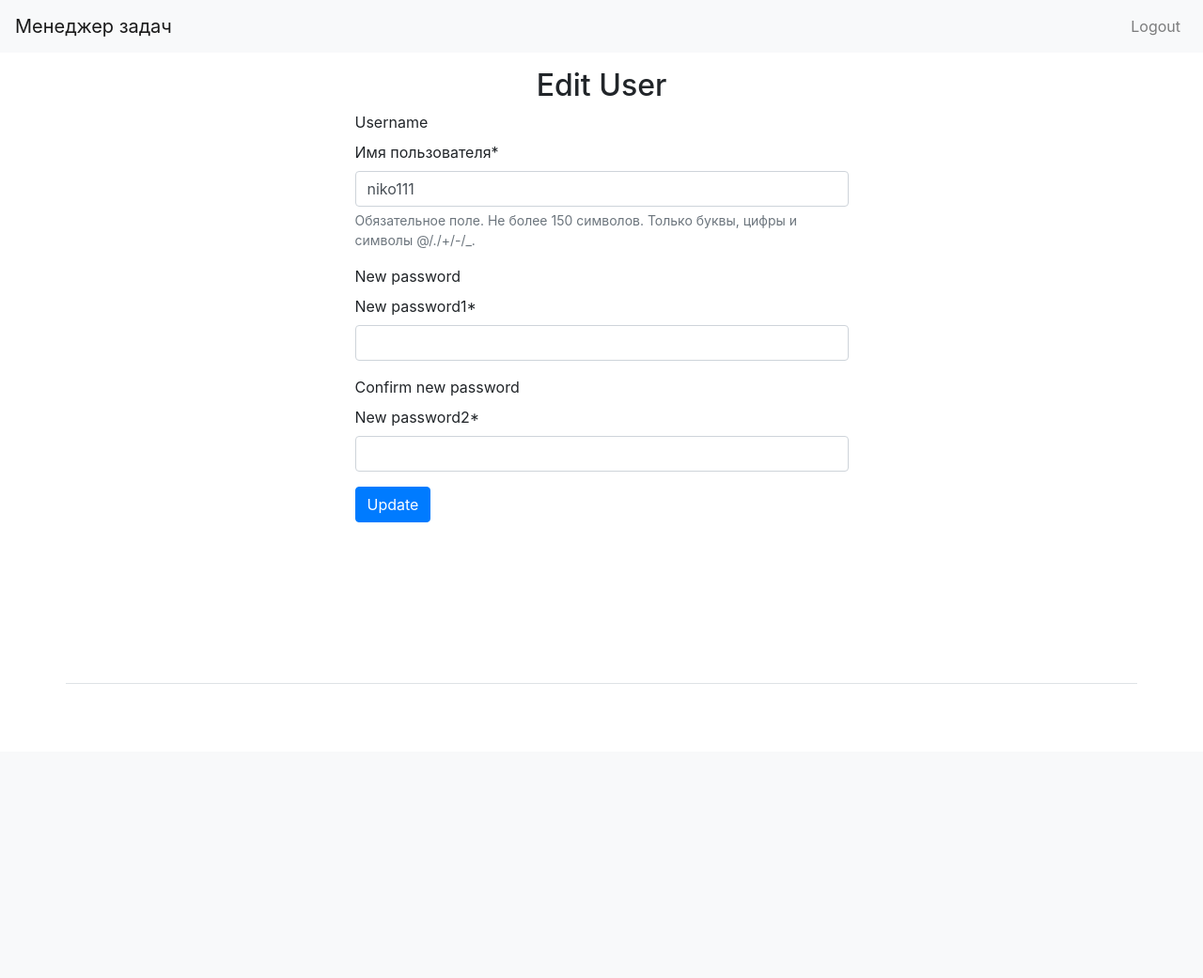
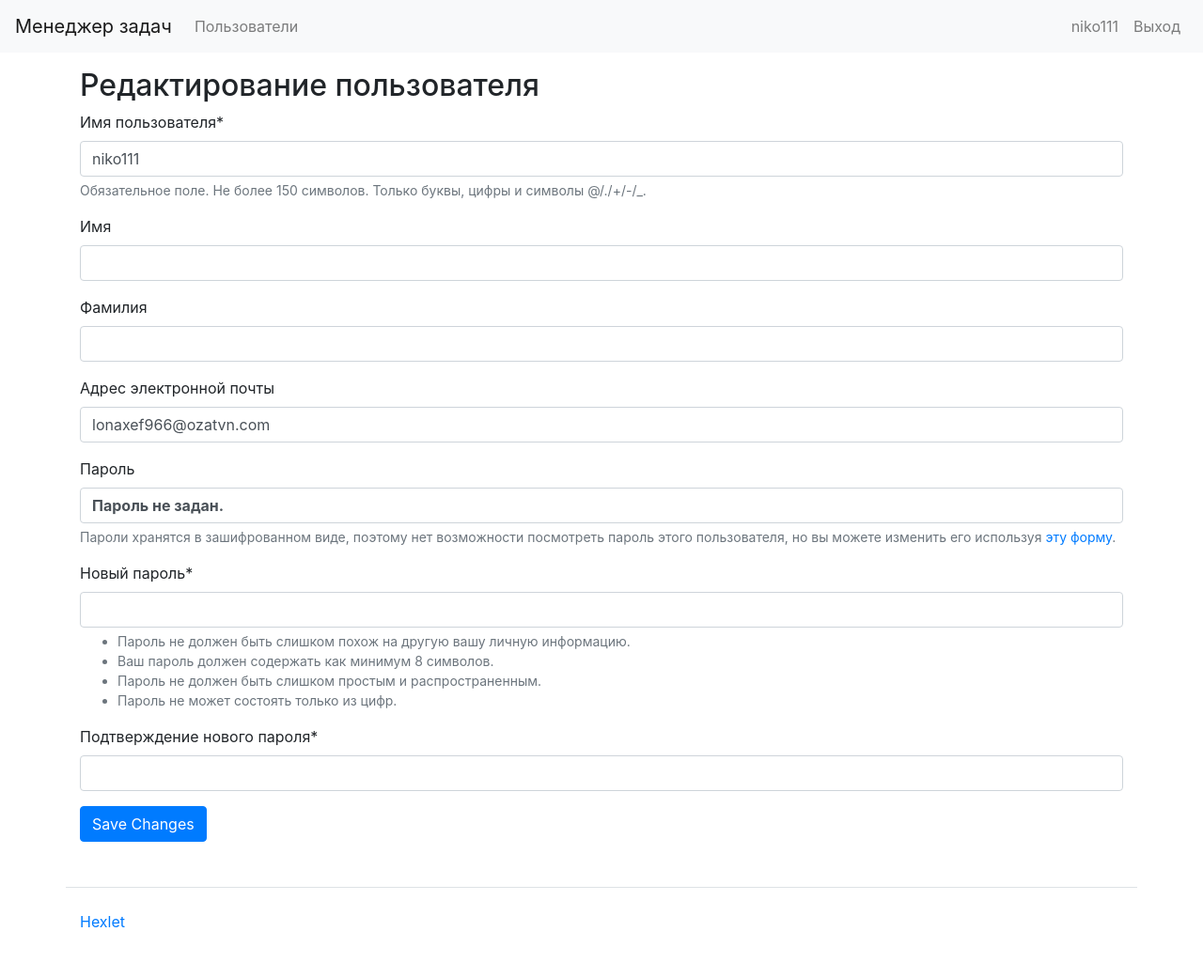
Before and after one commit to eleron96/Task-Manager, a Django app: page /users/edit/1/ in a window 1280 px wide. Shown: the whole page at 94% size. Before the commit the page ends 728 px from the top, so only its background shows below. Run offline with Django 4.2, Linux system fonts and the light colour scheme; a user stored in the database is signed in; data comes from the database, SQL or seed files in the repository; both versions use the stored data as it was after the commit; some libraries are stand-ins or nearby versions.

Commit message:
user add delete and etc

```diff
--- a/task_manager/forms.py
+++ b/task_manager/forms.py
@@ -1,11 +1,38 @@
 from django import forms
 from django.contrib.auth.models import User
-from django.contrib.auth.forms import PasswordChangeForm
+from django.contrib.auth.forms import PasswordChangeForm, UserCreationForm, \
+    UserChangeForm
+from crispy_forms.layout import Layout, Submit
+from crispy_forms.helper import FormHelper
 
-class UserEditForm(forms.ModelForm):
+class UserEditForm(UserChangeForm):
     class Meta:
         model = User
-        fields = ('username',)
+        fields = ('username', 'first_name', 'last_name', 'email')
+
+class UserPasswordChangeForm(PasswordChangeForm):
+    class Meta:
+        model = User
+
+class CreateUserForm(UserCreationForm):
+    first_name = forms.CharField(label='Имя')
+    last_name = forms.CharField(label='Фамилия')
+
+    class Meta:
+        model = User
+        fields = ('first_name', 'last_name', 'username', 'password1', 'password2')
+
+    def __init__(self, *args, **kwargs):
+        super().__init__(*args, **kwargs)
+        self.helper = FormHelper()
+        self.helper.layout = Layout(
+            'first_name',
+            'last_name',
+            'username',
+            'password1',
+            'password2',
+            Submit('submit', 'Create', css_class='btn-primary')
+        )
 
 class CustomPasswordChangeForm(PasswordChangeForm):
     old_password = forms.CharField(
--- a/task_manager/templates/base.html
+++ b/task_manager/templates/base.html
@@ -1,4 +1,5 @@
 {% load i18n %}
+
 <!DOCTYPE html>
 <html lang="ru-ru">
   <head>
@@ -9,40 +10,48 @@
     <script crossorigin="anonymous" integrity="sha384-Fy6S3B9q64WdZWQUiU+q4/2Lc9npb8tCaSX9FK7E8HnRr0Jz8D6OP9dO5Vg3Q9ct" src="https://cdn.jsdelivr.net/npm/bootstrap@4.6.2/dist/js/bootstrap.bundle.min.js"></script>
   </head>
   <body class="d-flex flex-column min-vh-100">
-    <nav class="navbar navbar-expand-lg navbar-light bg-light mb-3">
-      <a class="navbar-brand" href="/">{% block navbar_brand %}{% trans "Менеджер задач" %}{% endblock %}</a>
-      <button class="navbar-toggler" data-toggle="collapse" data-target="#navbarToggleExternalContent">
-        <span class="navbar-toggler-icon"></span>
-      </button>
-      <div class="collapse navbar-collapse" id="navbarToggleExternalContent">
-        <ul class="navbar-nav mr-auto">
-          <li class="nav-item">
-            <a class="nav-link" href="/users/">{% block navlink1 %}{% endblock %}</a>
-          </li>
-        </ul>
-        <ul class="navbar-nav">
-          {% if user.is_authenticated %}
-            <li class="nav-item">
-              <a class="nav-link" href="{% url 'logout' %}">{% trans "Logout" %}</a>
-            </li>
-          {% else %}
-            <li class="nav-item">
-              <a class="nav-link" href="/login/">{% trans "Login" %}</a>
-            </li>
-            <li class="nav-item">
-              <a class="nav-link" href="/users/create/">{% trans "Register" %}</a>
-            </li>
-          {% endif %}
-        </ul>
-      </div>
-    </nav>
+    {% include 'header.html' %}
+
     <div class="container wrapper flex-grow-1">
-      {% block content %}{% endblock %}
+        {% if messages %}
+            {% for message in messages %}
+                {% if "error" in message.tags %}
+                    <div class="alert alert-dismissible fade show alert-danger" role="alert">
+                {% elif "warning" in message.tags %}
+                    <div class="alert alert-dismissible fade show alert-warning" role="alert">
+                {% elif "info" in message.tags %}
+                    <div class="alert alert-dismissible fade show alert-info" role="alert">
+                {% elif "success" in message.tags %}
+                    <div class="alert alert-dismissible fade show alert-success" role="alert">
+                {% else %}
+                    <div class="alert alert-dismissible fade show alert-info" role="alert">
+                {% endif %}
+                {{ message }}
+                <button type="button" class="close" data-dismiss="alert" aria-label="Close">
+                    <span aria-hidden="true">&times;</span>
+                </button>
+                </div>
+            {% endfor %}
+        {% endif %}
+
+        {% block content %}{% endblock %}
     </div>
-    <footer>
-      <div class="container my-5 pt-4 border-top">
-        <a target="_blank" href="https://ru.hexlet.io">{% block footer %}{% endblock %}</a>
-      </div>
-    </footer>
+
+
+
+    {% include 'footer.html' %}
+
+    {% block scripts %}
+      {{ block.super }}
+      <script>
+        $(document).ready(function() {
+          $('form#logout-form').submit(function() {
+            var logoutMessage = "You have been logged out.";
+            var flashMessage = $('<div class="alert alert-dismissible fade show alert-danger" role="alert">' + logoutMessage + '<button type="button" class="close" data-dismiss="alert" aria-label="Close"><span aria-hidden="true">&times;</span></button></div>');
+            $('.container.wrapper').prepend(flashMessage);
+          });
+        });
+      </script>
+    {% endblock %}
   </body>
 </html>
--- /dev/null
+++ b/task_manager/templates/footer.html
@@ -0,0 +1,7 @@
+{% load i18n %}
+
+<footer>
+  <div class="container my-5 pt-4 border-top">
+    <a target="_blank" href="https://ru.hexlet.io">{% block footer %}Hexlet{% endblock %}</a>
+  </div>
+</footer>
--- /dev/null
+++ b/task_manager/templates/header.html
@@ -0,0 +1,31 @@
+{% load i18n %}
+<nav class="navbar navbar-expand-lg navbar-light bg-light mb-3">
+  <a class="navbar-brand" href="/">{% block navbar_brand %}Менеджер задач{% endblock %}</a>
+  <button class="navbar-toggler" data-toggle="collapse" data-target="#navbarToggleExternalContent">
+    <span class="navbar-toggler-icon"></span>
+  </button>
+  <div class="collapse navbar-collapse" id="navbarToggleExternalContent">
+    <ul class="navbar-nav mr-auto">
+      <li class="nav-item">
+        <a class="nav-link" href="/users/">{% block navlink1 %}Пользователи{% endblock %}</a>
+      </li>
+    </ul>
+    <ul class="navbar-nav">
+      {% if user.is_authenticated %}
+        <li class="nav-item">
+          <span class="navbar-text mr-2">{{ user.username }}</span>
+        </li>
+        <li class="nav-item">
+          <a class="nav-link" href="{% url 'logout' %}">{% trans "Выход" %}</a>
+        </li>
+      {% else %}
+        <li class="nav-item">
+          <a class="nav-link" href="/login/">{% trans "Вход" %}</a>
+        </li>
+        <li class="nav-item">
+          <a class="nav-link" href="/users/create/">{% trans "Регистрация" %}</a>
+        </li>
+      {% endif %}
+    </ul>
+  </div>
+</nav>
--- a/task_manager/templates/users/create_user.html
+++ b/task_manager/templates/users/create_user.html
@@ -1,10 +1,11 @@
 {% extends "base.html" %}
+
+{% load crispy_forms_tags %}
 
 {% block content %}
   <h2>Create User</h2>
   <form action="{% url 'create_user'%}" method="post">
     {% csrf_token %}
-    {{ form.as_p }}
-    <button type="submit" class="btn btn-primary">Create</button>
+    {% crispy form %}
   </form>
 {% endblock %}
--- a/task_manager/templates/users/edit_user.html
+++ b/task_manager/templates/users/edit_user.html
@@ -1,34 +1,14 @@
 {% extends 'base.html' %}
 {% load crispy_forms_tags %}
 
-{% block title %}Edit User{% endblock %}
+{% block content %}
+  <h2>Редактирование пользователя</h2>
+  <form method="post">
+    {% csrf_token %}
+    {{ user_form|crispy }}
+    {{ password_form.new_password1|as_crispy_field }}
+    {{ password_form.new_password2|as_crispy_field }}
 
-{% block content %}
-<div class="container">
-  <div class="row">
-    <div class="col-md-6 mx-auto">
-      <h2 class="text-center">Edit User</h2>
-      <form method="POST">
-        {% csrf_token %}
-
-        <div class="form-group">
-          <label for="username">Username</label>
-          {{ u_form.username|as_crispy_field }}
-        </div>
-
-        <div class="form-group">
-          <label for="password1">New password</label>
-          {{ p_form.new_password1|as_crispy_field }}
-        </div>
-
-        <div class="form-group">
-          <label for="password2">Confirm new password</label>
-          {{ p_form.new_password2|as_crispy_field }}
-        </div>
-
-        <button type="submit" class="btn btn-primary">Update</button>
-      </form>
-    </div>
-  </div>
-</div>
+    <button type="submit" class="btn btn-primary">Save Changes</button>
+  </form>
 {% endblock %}
--- a/task_manager/urls.py
+++ b/task_manager/urls.py
@@ -23,11 +23,11 @@ urlpatterns = [
     path('admin/', admin.site.urls),
     path('', views.home, name='home'),
     path('login/', views.login_view, name='login'),
-    path('logout/', LogoutView.as_view(next_page='home'), name='logout'),
+    path('logout/', views.logout_view, name='logout'),
     path('users/', views.user_list, name='user_list'),
     path('users/<int:id>/', views.user_detail, name='user_detail'),
     path('users/edit/<int:id>/', views.edit_user, name='edit_user'),
-    path('users/delete/<int:id>/', views.delete_user, name='delete_user'),
+    path('users/delete/<int:pk>/', views.delete_user, name='delete_user'),
     path('users/create/', views.create_user, name='create_user'),
 
 ]
--- a/task_manager/views.py
+++ b/task_manager/views.py
@@ -1,10 +1,13 @@
+from audioop import reverse
+
 from django.contrib import messages
-from django.contrib.auth import authenticate, get_user_model, login
+from django.contrib.auth import authenticate, get_user_model, login, logout
 from django.contrib.auth.decorators import login_required
 from django.contrib.auth.forms import AuthenticationForm, UserCreationForm
 from django.contrib.auth.models import User
 from django.shortcuts import get_object_or_404, redirect, render
-from .forms import CustomPasswordChangeForm, UserEditForm
+from .forms import CustomPasswordChangeForm, UserEditForm, CreateUserForm, \
+    UserPasswordChangeForm
 
 
 def index(request):
@@ -29,39 +32,51 @@ def user_list(request):
 
 def create_user(request):
     if request.method == 'POST':
-        form = UserCreationForm(request.POST)
+        form = CreateUserForm(request.POST)  # Используйте CreateUserForm
         if form.is_valid():
             form.save()
-            return redirect('user_list')
+            messages.success(request, 'Пользователь успешно создан.')
+            return redirect('login')  # redirect to login page
     else:
-        form = UserCreationForm()
+        form = CreateUserForm()  # Используйте CreateUserForm
     return render(request, 'users/create_user.html', {'form': form})
 
 
 @login_required
 def edit_user(request, id):
-    User = get_user_model()
     user = User.objects.get(id=id)
 
-    # Ensure the logged in user is the one trying to edit their profile
+    # Убедимся, что вошедший пользователь пытается редактировать свой профиль
     if request.user != user:
-        messages.error(request, 'You are not allowed to edit this user.')
-        return redirect('home')
+        messages.error(request, 'У вас нет прав для изменения другого '
+                                'пользователя.')
+        return redirect('user_list')
 
     if request.method == 'POST':
-        u_form = UserEditForm(request.POST, instance=user)
-        p_form = CustomPasswordChangeForm(user, request.POST)
-        if u_form.is_valid() and p_form.is_valid():
-            u_form.save()
-            p_form.save()
+        user_form = UserEditForm(request.POST, instance=user)
+        password_form = UserPasswordChangeForm(user, request.POST)
+
+        if user_form.is_valid():
+            user_form.save()
             messages.success(request, 'Your profile was successfully updated!')
-            return redirect('home')
+
+            # Проверяем, заполнены ли поля пароля
+            if password_form.has_changed() and password_form.is_valid():
+                password_form.save()
+                messages.success(request,
+                                 'Your password was successfully updated!')
+
+            return redirect('user_list')
     else:
-        u_form = UserEditForm(instance=user)
-        p_form = CustomPasswordChangeForm(user)
+        user_form = UserEditForm(instance=user)
+        password_form = UserPasswordChangeForm(user)
 
-    return render(request, 'users/edit_user.html',
-                  {'u_form': u_form, 'p_form': p_form})
+    context = {
+        'user_form': user_form,
+        'password_form': password_form,
+    }
+
+    return render(request, 'users/edit_user.html', context)
 
 
 def login_view(request):
@@ -73,14 +88,37 @@ def login_view(request):
             user = authenticate(username=username, password=password)
             if user is not None:
                 login(request, user)
+                messages.success(request, 'Вы успешно вошли в систему.',
+                                 extra_tags='success')
                 return redirect('home')
+            else:
+                messages.add_message(request, messages.ERROR,
+                                     'Пожалуйста, введите правильные имя '
+                                     'пользователя и пароль. Оба поля '
+                                     'могут быть чувствительны к регистру.',
+                                     extra_tags='danger')
+
+        else:
+            for msg in form.non_field_errors():
+                messages.error(request, msg)
     else:
         form = AuthenticationForm()
     return render(request, 'registration/login.html', {'form': form})
 
-def delete_user(request, id):
-    user = get_object_or_404(User, id=id)
+
+
+def logout_view(request):
+    logout(request)
+    messages.info(request, 'Вы разлогинены')
+    return redirect('home')
+
+
+@login_required
+def delete_user(request, pk):
+    user = get_object_or_404(User, pk=pk)
     if request.method == 'POST':
         user.delete()
-        return redirect('task_manager:user_list')
-    return render(request, 'confirm_delete.html', {'object': user})
+        messages.success(request, 'Пользователь успешно удален.')
+        return redirect('user_list')
+    else:
+        return render(request, 'users/confirm_delete.html', {'user': user})
```
Also changed, not shown: task_manager/settings.py (+4 -4 lines), task_manager/templates/registration/login.html (+6 -3 lines), task_manager/templates/users/confirm_delete.html (+7 -6 lines), task_manager/templates/users/users.html (+15 -9 lines), db.sqlite3, task_manager/locale/ru/LC_MESSAGES/django.po, 2 other files.
